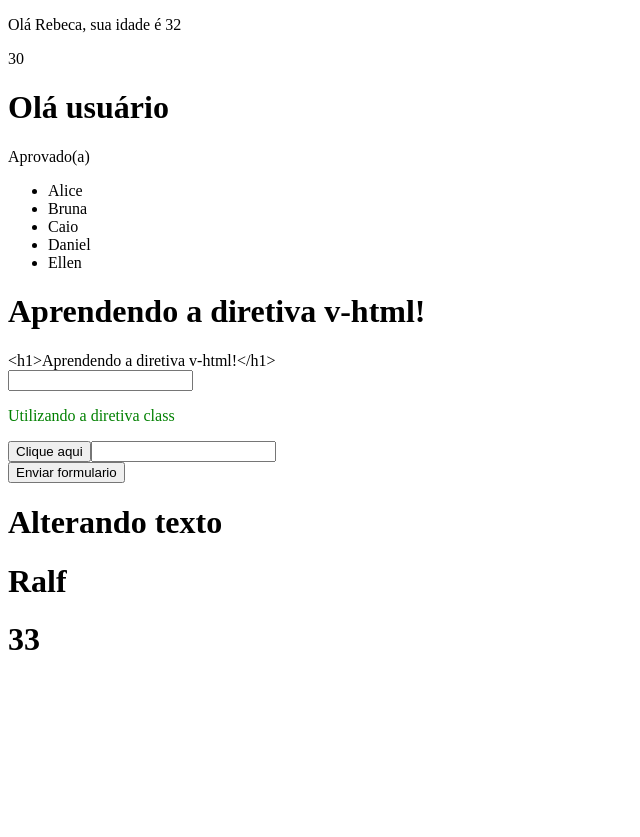
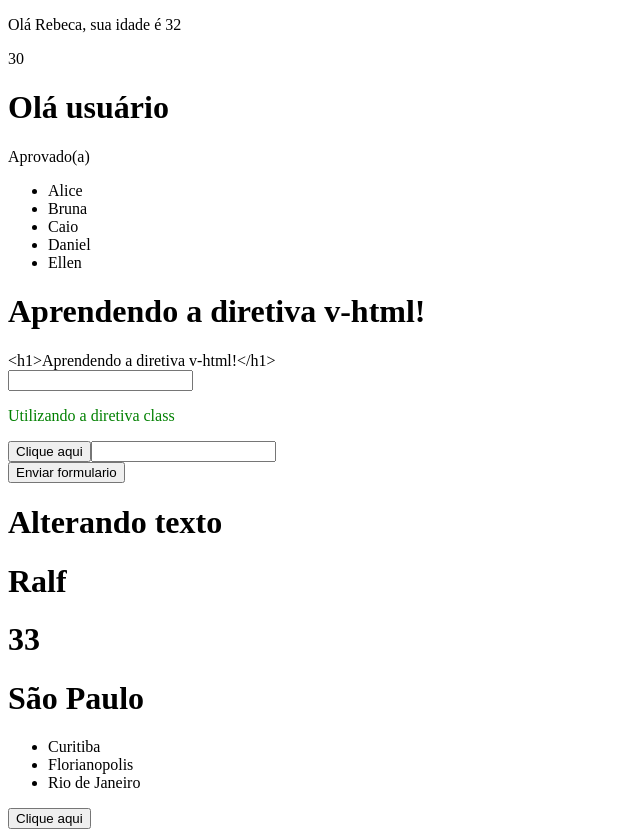
Before and after one commit to Guilherme-Ferreira-Tombini/vue-preject-initial, a Vue app: page / in a window 1280 px wide. Shown: the whole page, without its empty margins (0-640 px from the left). Before the commit the page ends 800 px from the top, so only its background shows below. Built offline with nearby package versions, Linux system fonts and the light colour scheme.

Commit message:
Trabalhando com props dinamicos

```diff
--- a/src/componentes/Exemplo11Props1.vue
+++ b/src/componentes/Exemplo11Props1.vue
@@ -1,9 +1,17 @@
 <!-- SCRIPT -->
 <script setup>
     import Exemplo11Props2 from './Exemplo11Props2.vue';
+
+    // VARIAVEL QUE PASSARA DE FORMA DINAMICA
+    let cidade = "São Paulo";
+    let cidades =["Curitiba", "Florianopolis", "Rio de Janeiro"];
+
+    function mensagem(){
+        alert("Função criada para exemplo de props")
+    }
 </script>
 
 <!-- HTML -->
 <template>
-    <Exemplo11Props2 nome="Ralf" idade="33"/>
+    <Exemplo11Props2 nome="Ralf" idade="33" :cidade="cidade" :cidades="cidades" :funcao="mensagem"/>
 </template>
--- a/src/componentes/Exemplo11Props2.vue
+++ b/src/componentes/Exemplo11Props2.vue
@@ -1,10 +1,17 @@
 <!-- SCRIPT -->
 <script setup>
-    const props = defineProps(['nome', 'idade']);
+    const props = defineProps(['nome', 'idade', 'cidade', 'cidades', 'funcao']);
 </script>
 
 <!-- HTML -->
 <template>
     <h1>{{ nome }}</h1>
     <h1>{{ idade }}</h1>
+    <h1>{{ cidade }}</h1>
+
+    <ul>
+        <li v-for="v of cidades">{{ v }}</li>
+    </ul>
+
+    <button @click="funcao">Clique aqui</button>
 </template>
```
